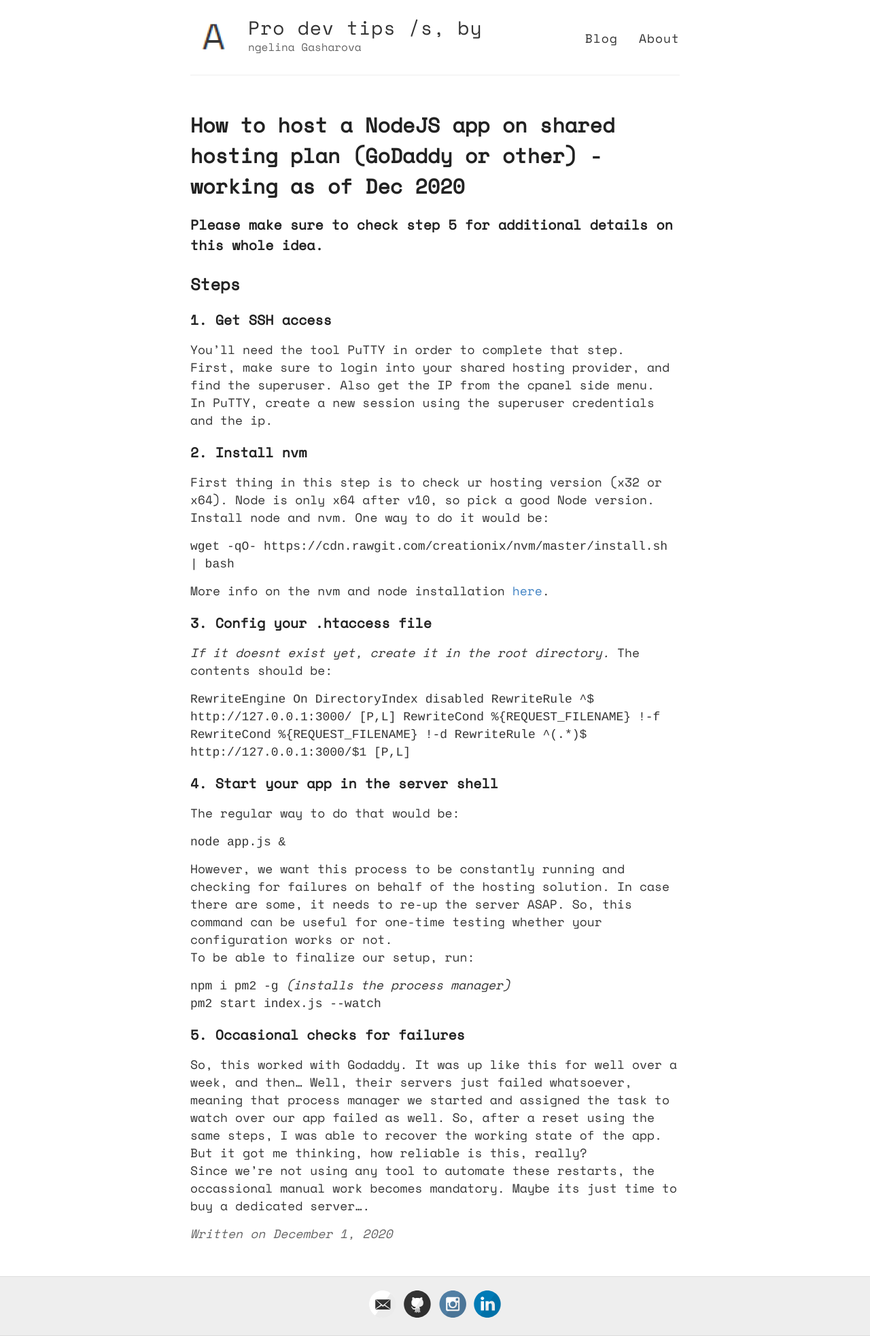
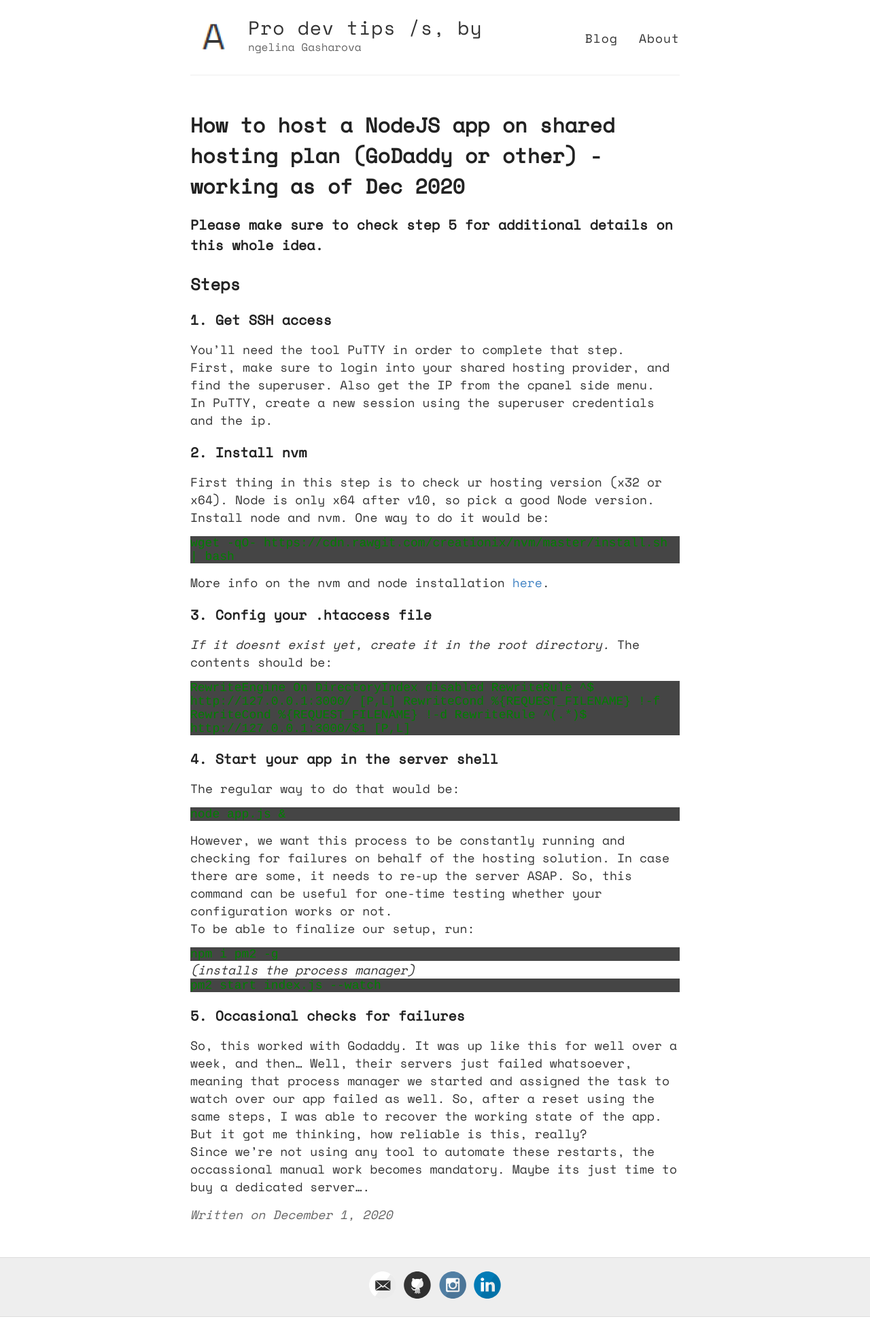
Before and after one commit to angelinag/angelinag.github.io, a Jekyll site: the page built from _posts/2020-12-01-How-to-host-nodejs-on-shared-hosting.md, in a window 1280 px wide. Shown: the whole page at 68% size. Built offline with Jekyll 4.4.1, drawn with Linux system fonts in a browser that asks for light colours; after the commit the page ends 1938 px from its top, so only the background shows below that.

Commit message:
Update _highlights.scss

```diff
--- a/_sass/_highlights.scss
+++ b/_sass/_highlights.scss
@@ -12,6 +12,9 @@
 
 code {
   font-family:'Bitstream Vera Sans Mono','Courier', monospace;
+  display: block;
+  background-color: #454545;
+  color: green;
 }
 
 .highlight .c { color: #586E75 } /* Comment */
```
